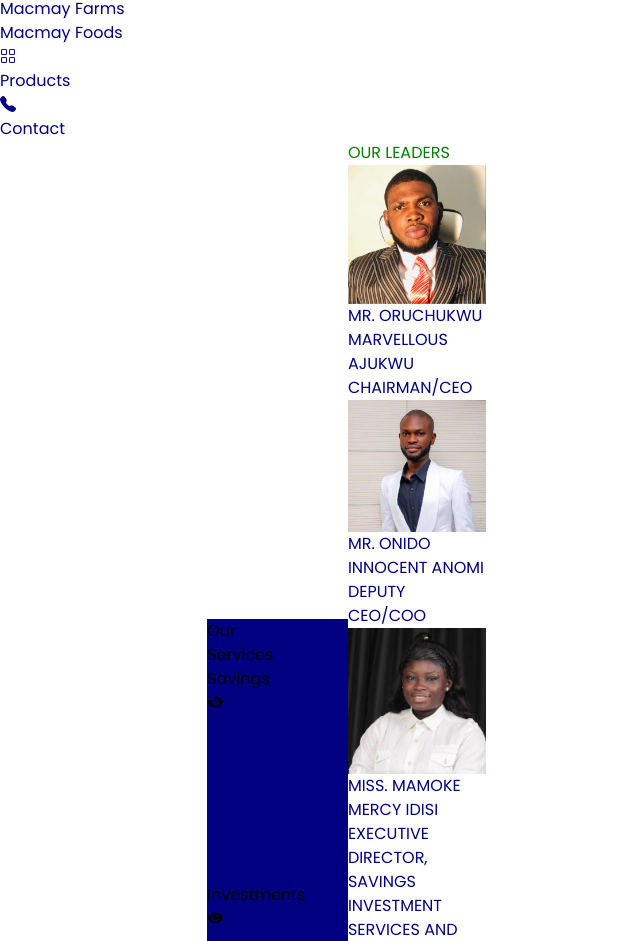
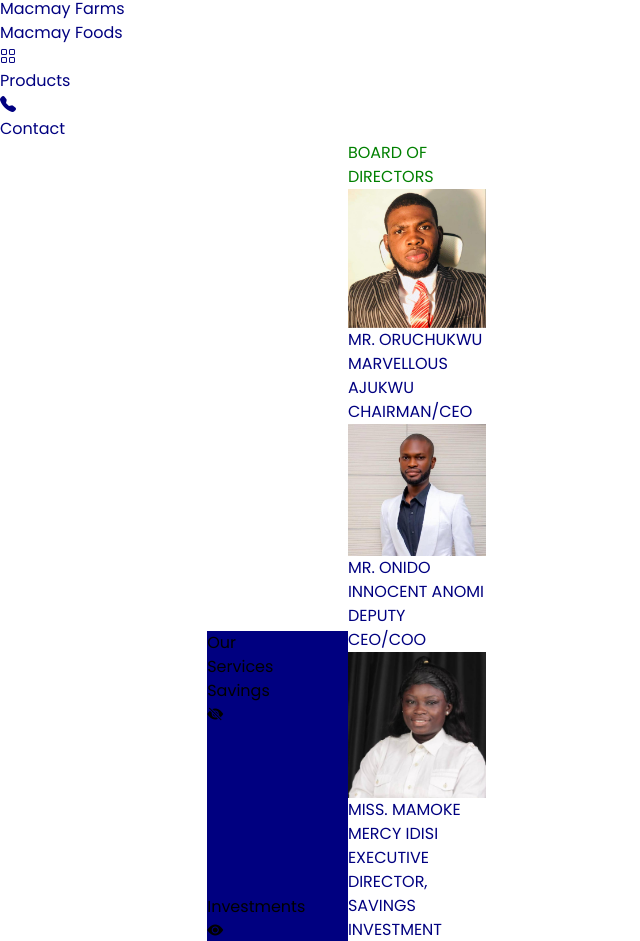
Before and after one commit to paixtechdom/macmay, a React (Vite) app: page /About in a window 1280 px wide. Shown: the part 1490-2431 px from the top of the page, without its empty margins (0-640 px from the left). Built offline with nearby package versions, Linux system fonts and the light colour scheme.

Commit message:
changed our leaders to board of directors under about page

```diff
--- a/src/Pages/About/About.jsx
+++ b/src/Pages/About/About.jsx
@@ -38,7 +38,7 @@ const About = () => {
             <Get data={ServicesList} title={['Our', 'Services']}/>
 
            <section className="w-11/12 lg:w-10/12 flex flex-col my-[10vh] gap-[5vh]">
-                <Title text={'OUR LEADERS'} />
+                <Title text={'BOARD OF DIRECTORS'} />
                 <div className="grid md:grid-cols-2 lg:grid-cols-3 gap-9 xl:gap-9">
                     {
                         LeadersList.map((p, i) => (
```
Also changed, not shown: 2 other files (tests, documents, lock files or other folders).
